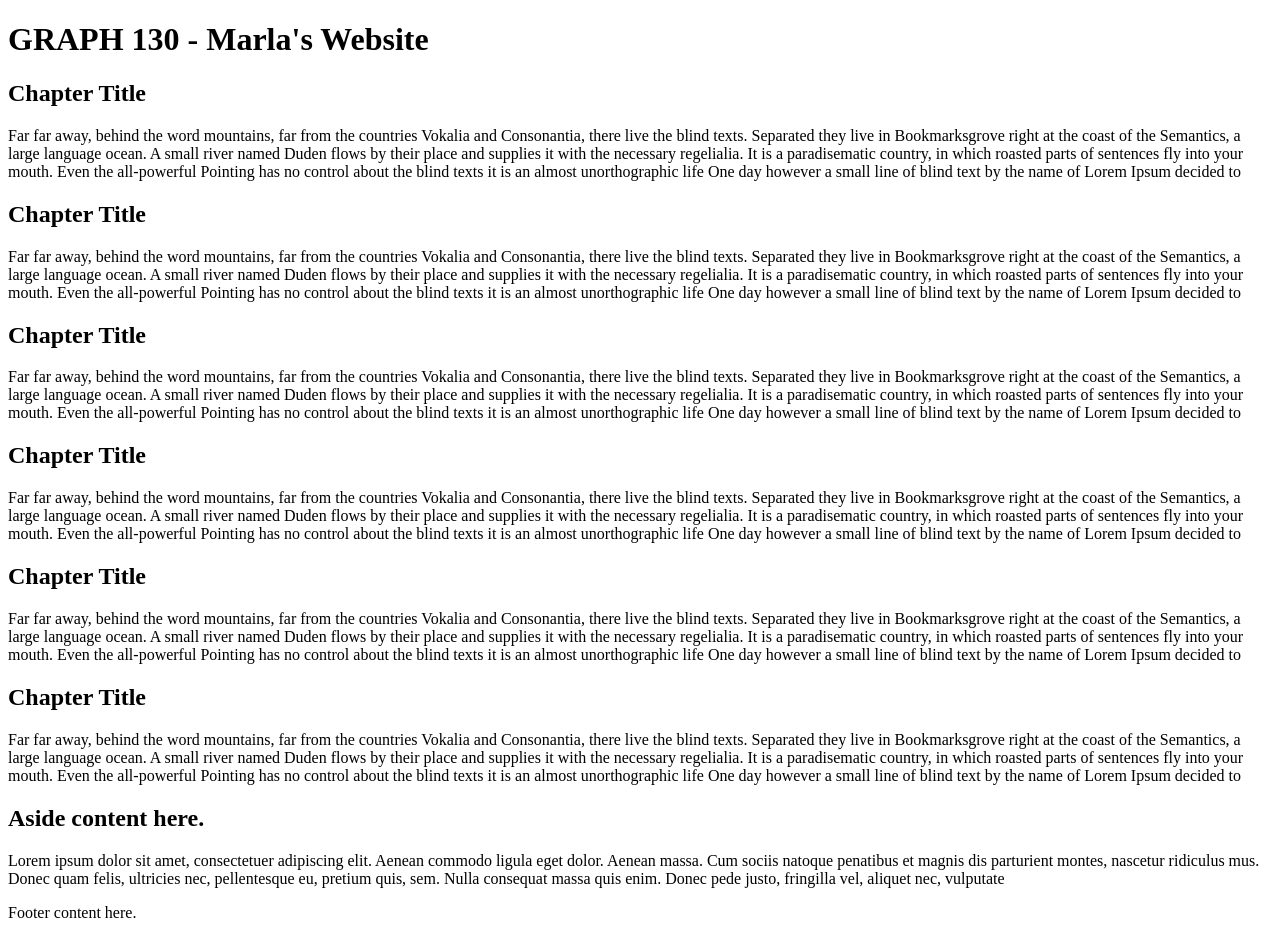
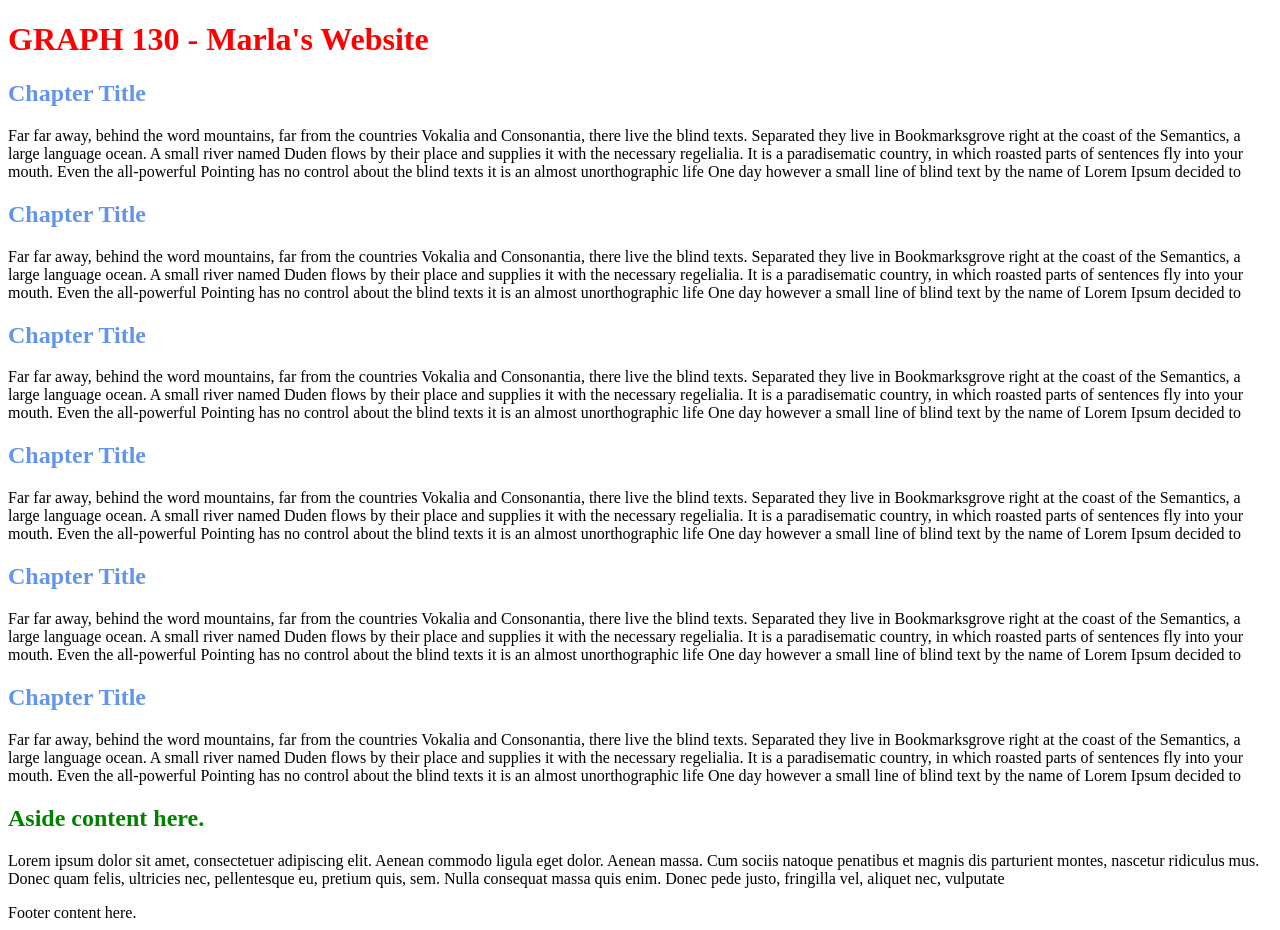
Before and after one commit to mtembreull/week1-demo, a plain HTML site: page index.html in a window 1280 px wide. Drawn offline with Linux system fonts and the light colour scheme.

Commit message:
Final edits for project

```diff
--- a/index.html
+++ b/index.html
@@ -4,10 +4,18 @@
         <meta charset="UTF-8">
         <meta name="viewport" content="width=device-width, initial-scale=1.0">
         <title>GRAPH 130 - FALL 2023</title>
+        <style>
+            h2{
+                color:cornflowerblue;
+            }
+            aside h2{
+                color:green;
+            }
+        </style>
     </head>
     <body>
         <header>
-            <h1>GRAPH 130 - Marla's Website</h1>
+            <h1 style="color:red;">GRAPH 130 - Marla's Website</h1>
         </header>
         <main>
             <article>
@@ -42,7 +50,7 @@
                 <h2>Aside content here.</h2>
                 <p>Lorem ipsum dolor sit amet, consectetuer adipiscing elit. Aenean commodo ligula eget dolor. Aenean massa. Cum sociis natoque penatibus et magnis dis parturient montes, nascetur ridiculus mus. Donec quam felis, ultricies nec, pellentesque eu, pretium quis, sem. Nulla consequat massa quis enim. Donec pede justo, fringilla vel, aliquet nec, vulputate</p>
             </aside>
-            <footer>Footer content here.</footer>
         </main>
+        <footer>Footer content here.</footer>
     </body>
 </html>
```
